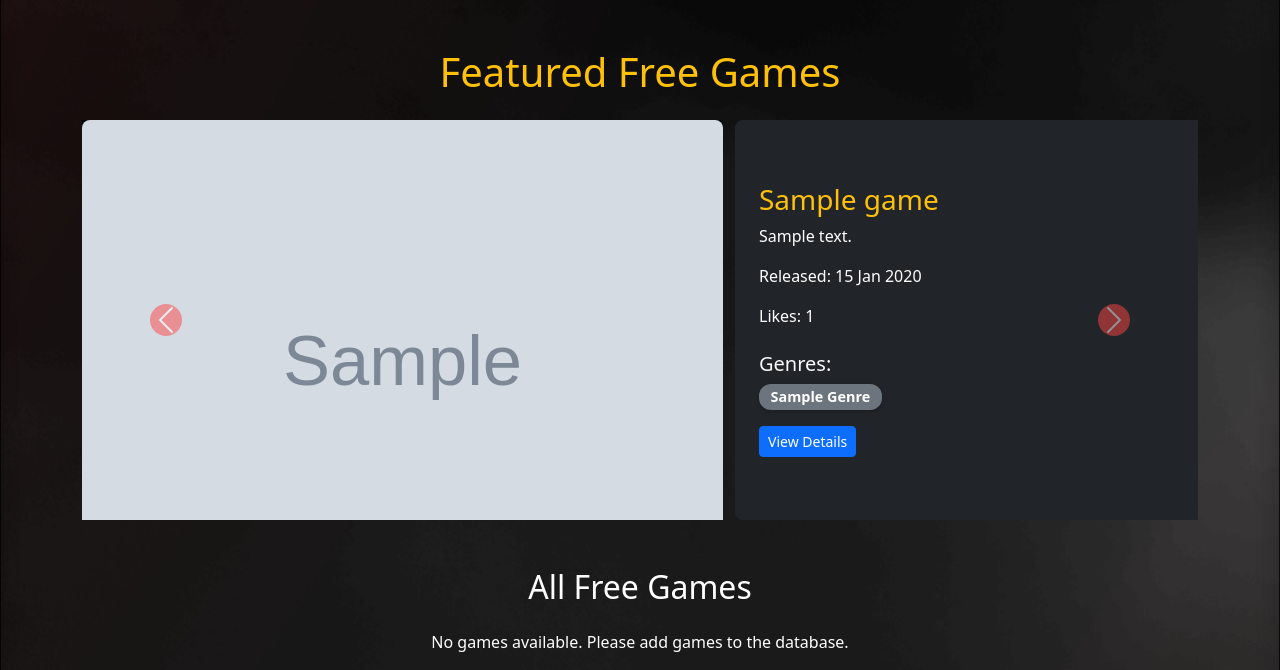
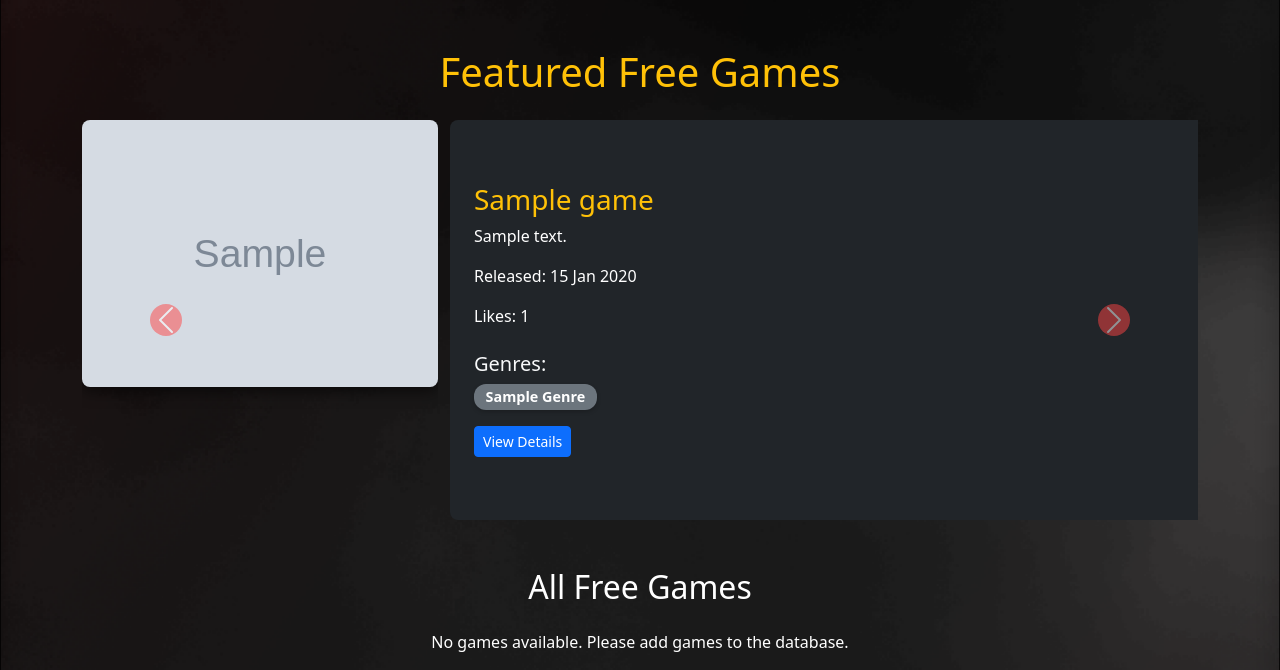
Before and after one commit to Fearkunn/project-tekweb, a PHP site: page /mainForm.php in a window 1280 px wide. Shown: the part 826-1496 px from the top of the page. Run offline with PHP 8.4, Linux system fonts and the light colour scheme; tables that the repository leaves empty or names only in its code hold one stand-in row (values such as "Sample post"); grey boxes marked "Sample" are stand-in pictures.

Commit message:
fix carousel size untuk game

```diff
--- a/main_form/mainForm.php
+++ b/main_form/mainForm.php
@@ -368,17 +368,17 @@ include('../auth/cookieValidation.php');
                 ?>
                         <div class="carousel-item <?= $isActive ?>">
                             <div class="row">
-                                <div class="col-md-7">
+                                <div class="col-md-4">
                                     <a href="gameDetail.php?game_id=<?= $game['id_game'] ?>" class="game-image-link">
-                                    <div class="game-image-container" style="height: 400px; overflow: hidden; background: #000;">
+                                    <div class="game-image-container" style="height: 400px; overflow: hidden;">
                                         <img src="<?= htmlspecialchars($game['games_image']) ?>"
-                                             class="d-block w-100"
+                                             class="d-block mx-auto"
                                              alt="<?= htmlspecialchars($game['game_name']) ?>"
-                                             style="object-fit: cover; border-radius: 8px;">
+                                             style="width:100%;object-fit: fill;object-position:top; border-radius: 8px;">
                                     </div>
                                     </a>
                                 </div>
-                                <div class="col-md-5 d-flex flex-column justify-content-center bg-dark text-white p-4" style="border-radius: 8px;">
+                                <div class="col-md-8 d-flex flex-column justify-content-center bg-dark text-white p-4" style="border-radius: 8px;">
                                     <h3 class="text-warning"><?= htmlspecialchars($game['game_name']) ?></h3>
                                     <p><?= htmlspecialchars($game['game_desc']) ?></p>
                                     <p>Released: <?= date('d M Y', strtotime($game['release_date'])) ?></p>
```
